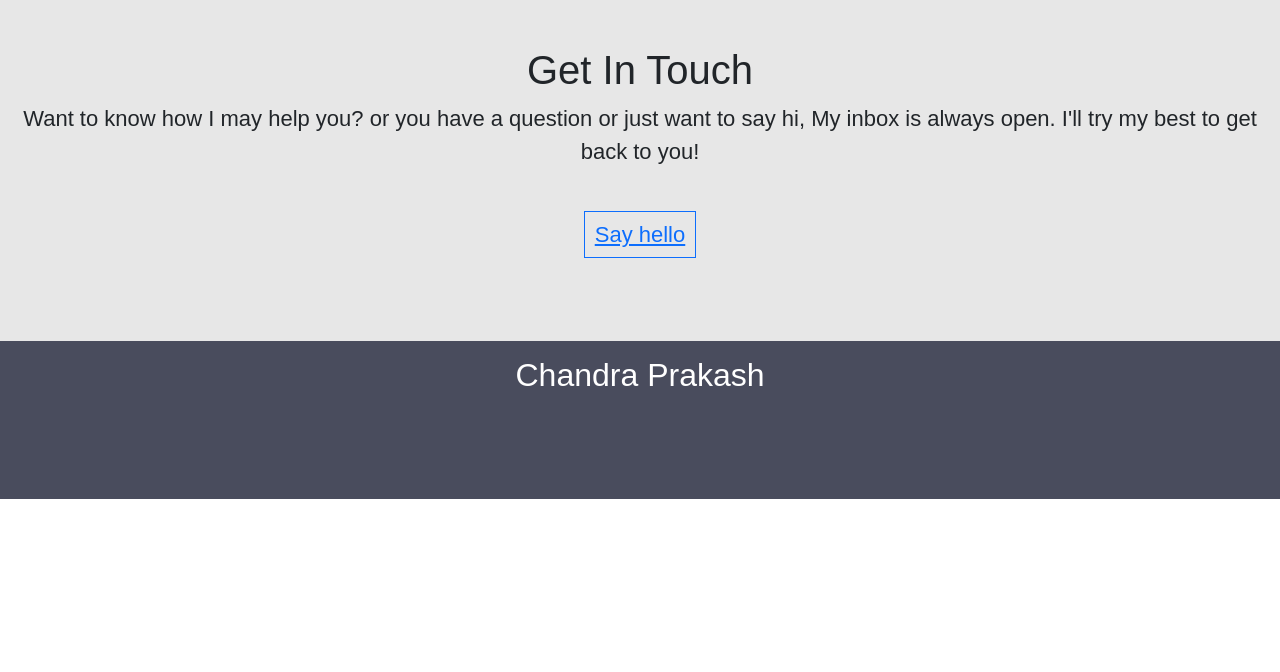
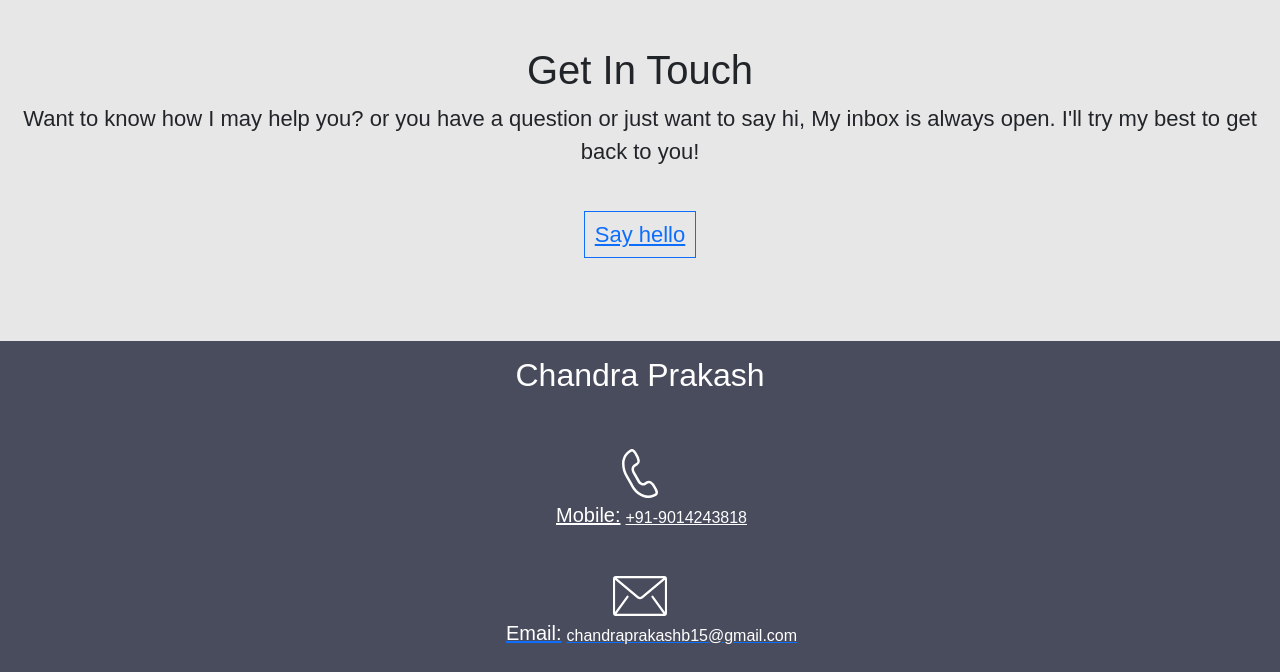
Before and after one commit to cprakashb/my-portfolio, a Gatsby site: page / in a window 1280 px wide. Shown: the part 3860-4532 px from the top of the page. Before the commit the page ends 4359 px from the top, so only its background shows below. Built offline with nearby package versions, Linux system fonts and the light colour scheme; Gatsby itself is replaced by a stand-in of ours; a web font is replaced by a local one.

Commit message:
Update Contact.jsx

```diff
--- a/src/components/Contact.jsx
+++ b/src/components/Contact.jsx
@@ -10,7 +10,7 @@ export default class Contact extends Component {
         <p className="logo">
           <h2>Chandra Prakash</h2>
         </p>
-        {/* <p className="call-me">
+        <p className="call-me">
           <a href="tel:+91-9014243818">
             <img class="phone-icon" alt="phone-icon" src="./images/telephone.svg"></img>
             <div class="contact-info">
@@ -20,7 +20,7 @@ export default class Contact extends Component {
           </a>
         </p>
         <p className="email-me">
-        <a href="mailto:chandraprakashb15@gmail.com" >
+        <a href="mailto:chandraprakashb15@gmail.com">
           <img class="mail-icon" alt="mail-icon" src="./images/mail.svg"></img>
           <div class="contact-info">
             <h5>Email:</h5>
@@ -33,7 +33,7 @@ export default class Contact extends Component {
           <div class="contact-info">
             <h5>Follow me</h5>
           </div>
-        </p> */}
+        </p>
       </div>
     );
   }
```
